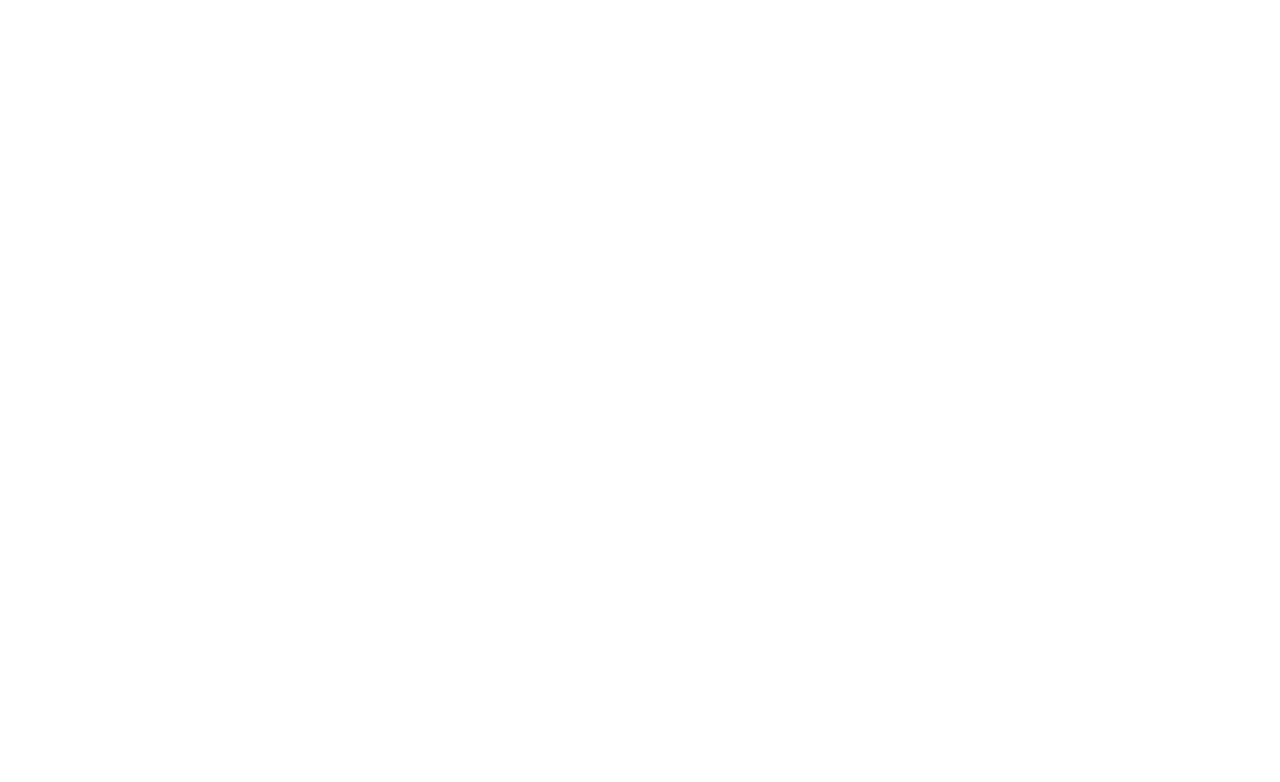
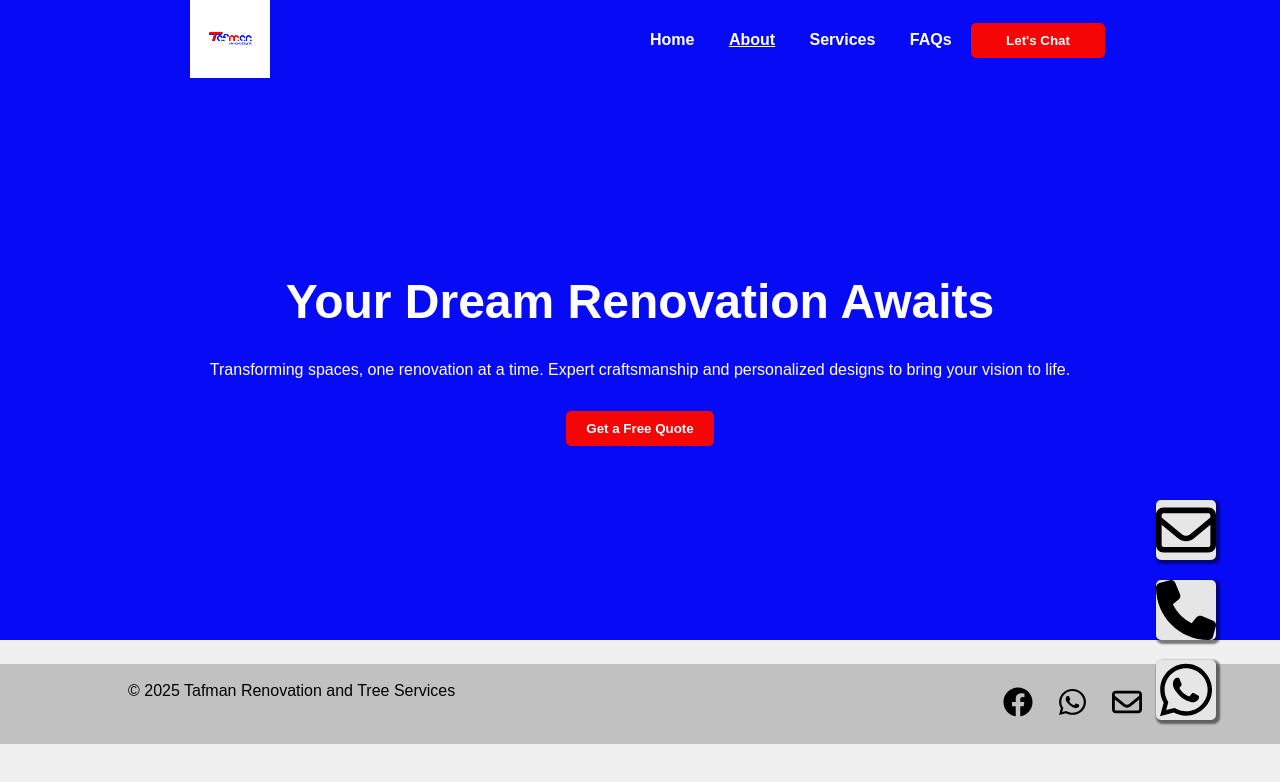
Before and after one commit to Burlington1308/tafman, a plain HTML site: page decks.html in a window 1280 px wide. Drawn offline with Linux system fonts and the light colour scheme.

Commit message:
decks bolier plate

```diff
--- a/decks.html
+++ b/decks.html
@@ -0,0 +1,86 @@
+<!DOCTYPE html>
+<html lang="en">
+<head>
+    <meta charset="UTF-8">
+    <meta name="viewport" content="width=device-width, initial-scale=1.0">
+    <link rel="stylesheet" href="styles.css">
+    <link rel="stylesheet" href="mobile.css">
+    <link rel="stylesheet" href="decks.css">
+    <link rel="icon" href="images/favicon.png" type="image">
+    <title>About Us</title>
+</head>
+<body>
+    <section class="hero">
+        <nav class="navbar">
+            <a href="/"><img src="images/Tafman-logo.png" alt="company logo. Text reads Tafman renovations"></a>
+
+            <div class="mobile">
+                <span></span>
+                <span></span>
+                <span></span>
+            </div>
+
+
+            <div class="nav-items">
+                <a href="/">Home</a>
+                <a href="about.html" class="current">About</a>
+                <a href="index.html#services">Services</a>
+                <a href="#faqs">FAQs</a>
+
+                <button class="contact">
+                    <a href="https://wa.me/27651983620">Let's Chat</a>
+                </button>
+            </div>
+        </nav>
+
+        <div class="hero-content slide-container" >
+            <h1>Your Dream Renovation Awaits</h1>
+            <p>Transforming spaces, one renovation at a time.
+                Expert craftsmanship and personalized designs to bring your vision to life.</p>
+
+            <button class="contact">
+                <a href="https://wa.me/27651983620">Get a Free Quote</a>
+            </button>
+        </div>
+    </section>
+
+    <div class="phone-link">
+        <a href="tel:+27651983620">
+            <img src="images/phone-solid.svg" alt="Phone Icon">
+        </a>
+    </div>
+
+    <div class="email-link">
+        <a href="mailto:info@tafmanrenovationandtreeservices.co.za">
+            <img src="images/envelope-regular.svg" alt="Email Icon">
+        </a>
+    </div>
+
+    <div class="whatsapp-link">
+        <a href="https://wa.me/27651983620" target="_blank">
+            <img src="images/whatsapp.svg" alt="WhatsApp Icon">
+        </a>
+    </div>
+
+    <section class="services">
+
+    </section>
+
+    <footer>
+        <p>&copy; 2025 Tafman Renovation and Tree Services</p>
+
+        <div class="social-media">
+            <a href="https://web.facebook.com/profile.php?id=61585414378277" target="_blank">
+                <img src="images/facebook.svg" alt="Facebook Icon">
+            </a>
+            <a href="https://wa.me/27651983620" target="_blank">
+                <img src="images/whatsapp.svg" alt="WhatsApp Icon">
+            </a>
+            <a href="mailto:info@tafmanrenovationandtreeservices.co.za" target="_blank">
+                <img src="images/envelope-regular.svg" alt="Email Icon">
+            </a>
+        </div>
+    </footer>
+    <script src="main.js"></script>
+</body>
+</html>
--- a/styles.css
+++ b/styles.css
@@ -253,14 +253,13 @@
 .service-cards {
     width: 100%;
     align-items: stretch;
-    justify-content: space-between;
+    justify-content: ;
     display: flex;
     flex-wrap: wrap;
     gap: 20px;
 }
 
 .card {
-    flex: ;
     flex-basis: 30%;
     padding: 2vw;
     padding-bottom: 4vw;
```
Also changed, not shown: index.html (+11 -2 lines).
